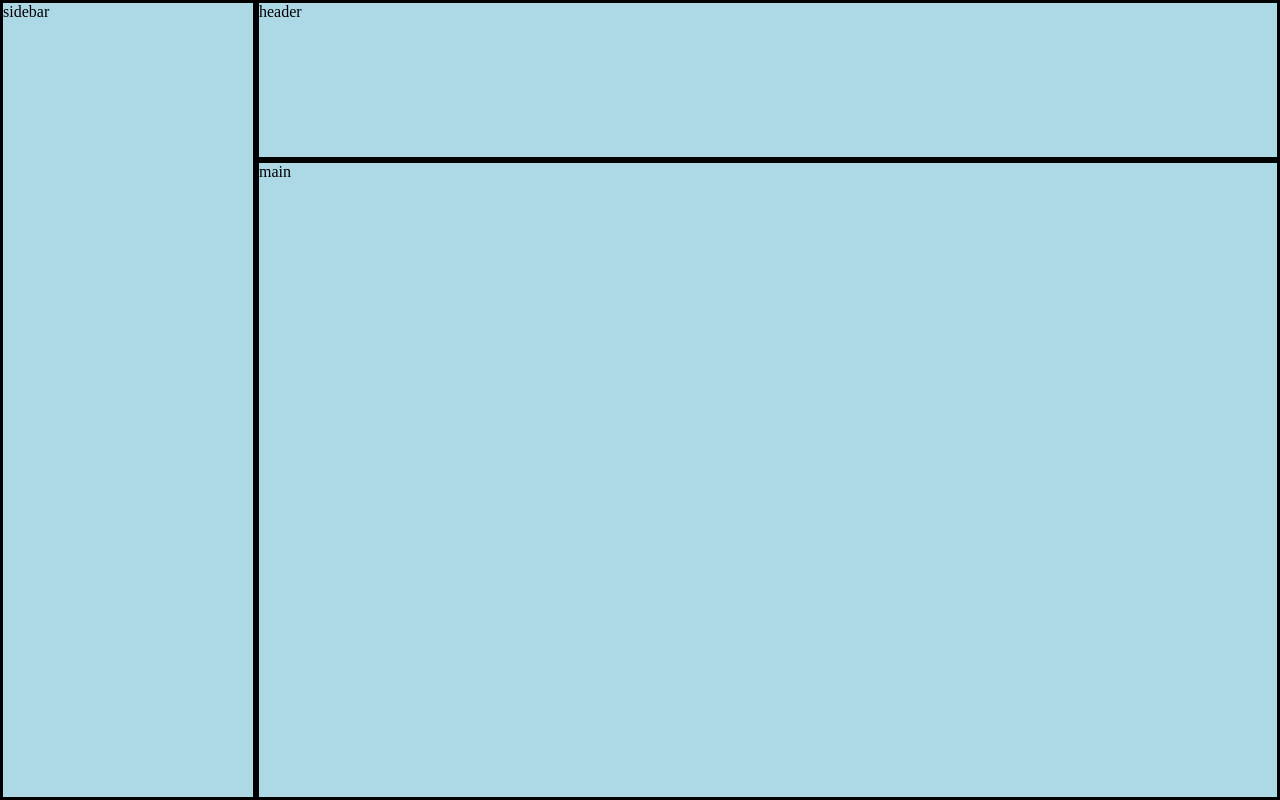
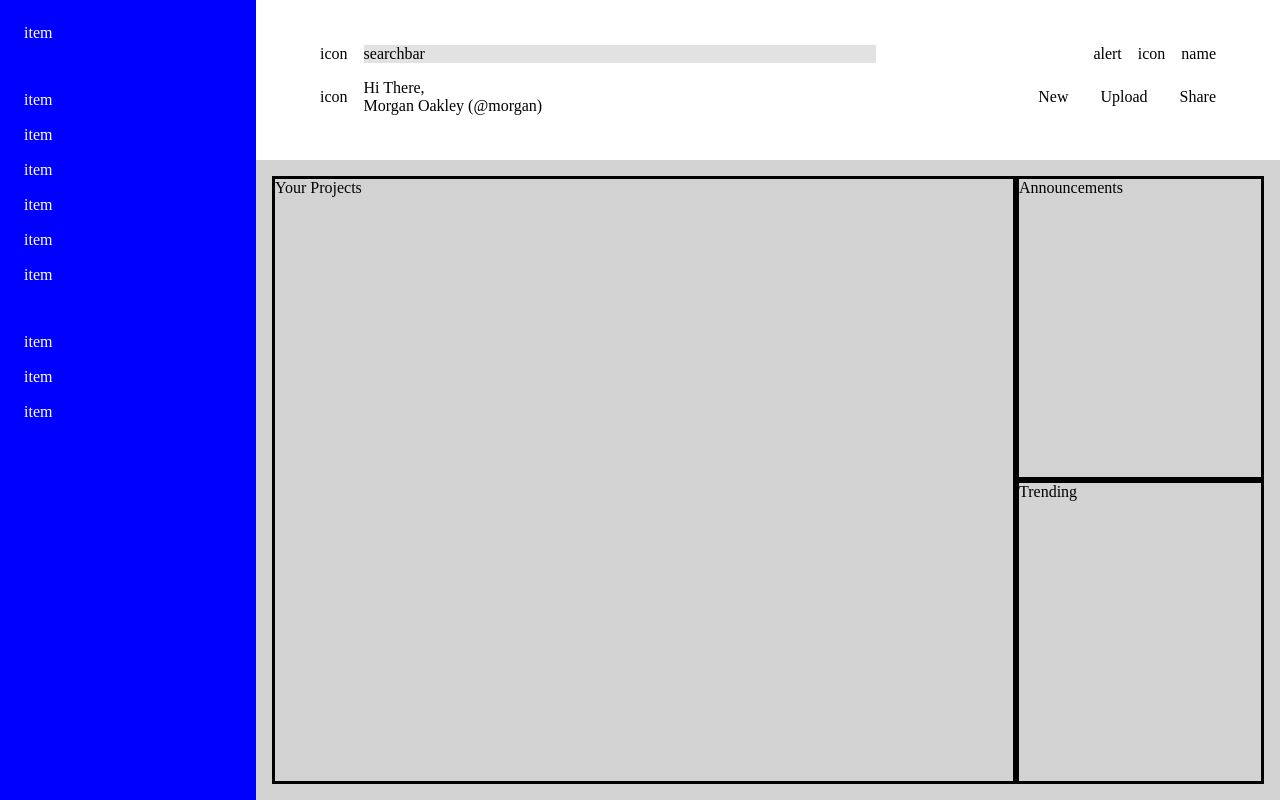
Before and after one commit to JakeWilliams21/Admin-Dashboard, a plain HTML site: page index.html in a window 1280 px wide. Drawn offline with Linux system fonts and the light colour scheme.

Commit message:
Layout for All 3 Sections

```diff
--- a/index.html
+++ b/index.html
@@ -8,8 +8,62 @@
     <title>Document</title>
 </head>
 <body>
-    <div class="sidebar box">sidebar</div>
-    <div class="header box">header</div>
-    <div class="main box">main</div>
+    <div class="sidebar box">
+        <div class="sidebar-item">item</div>
+        <div class="sidebar-item">
+            <div class="navbar-item">item</div>
+            <div class="navbar-item">item</div>
+            <div class="navbar-item">item</div>
+            <div class="navbar-item">item</div>
+            <div class="navbar-item">item</div>
+            <div class="navbar-item">item</div>
+        </div>
+        <div class="sidebar-item">
+            <div class="help-item">item</div>
+            <div class="help-item">item</div>
+            <div class="help-item">item</div>
+        </div>
+    </div>
+    <div class="header box">
+        <div class="top-header">
+            <div class="search">
+                <div class="search-icon">icon</div>
+                <div class="searchbar">searchbar</div>
+            </div>
+            <div class="username">
+                <div class="alert-icon">alert</div>
+                <div class="username-icon">icon</div>
+                <div class="name">name</div>
+            </div>
+        </div>
+        <div class="bottom-header">
+            <div class="user-info">
+                <div class="user-icon">icon</div>
+                <div class="user-greeting">
+                    <div>Hi There,</div>
+                    <div>Morgan Oakley (@morgan)</div>
+                </div>
+            </div>
+            <div class="toolbar">
+                <div class="tool">New</div>
+                <div class="tool">Upload</div>
+                <div class="tool">Share</div>
+            </div>
+        </div>
+    </div>
+    <div class="main box">
+        <div class="projects">
+            <div class="title">Your Projects</div>
+            <div class="project-content"></div>
+        </div>
+        <div class="announcements">
+            <div class="title">Announcements</div>
+            <div class="announcements-content"></div>
+        </div>
+        <div class="trending">
+            <div class="title">Trending</div>
+            <div class="trending-content"></div>
+        </div>
+    </div>
 </body>
 </html>
--- a/style.css
+++ b/style.css
@@ -7,26 +7,132 @@ body {
 
 .box {
     background-color: lightblue;
-    border: solid;
 }
+
+/* Sidebar */
 
 .sidebar {
     grid-column-start: 1;
     grid-column-end: 2;
     grid-row-start: 1;
     grid-row-end: 6;
+    background-color: blue;
+    color: white;
+    display: flex;
+    flex-direction: column;
+    justify-content: start;
+    gap: 32px;
+    padding: 24px;
+
 }
+
+.sidebar-item {
+    display: grid;
+    grid-template: 35px / 1fr;
+    grid-auto-rows: 35px;
+}
+
+
+/* Header */
 
 .header {
     grid-column-start: 2;
     grid-column-end: 6;
     grid-row-start: 1;
     grid-row-end: 2;
+    background-color: white;
+    display: flex;
+    flex-direction: column;
+    justify-content: center;
+    padding: 64px;
+    gap: 16px;
 }
+
+.top-header {
+    display: flex;
+    justify-content: space-between;
+    align-items: center;
+}
+
+.bottom-header {
+    display: flex;
+    justify-content: space-between;
+    align-items: center;
+}
+
+.search {
+    display: flex;
+    gap: 16px;
+}
+
+.searchbar {
+    background-color: rgb(227, 226, 226);
+    width: 40vw;
+}
+
+.username {
+    display: flex;
+    gap: 16px;
+}
+
+.user-info {
+    display: flex;
+    align-items: center;
+    gap: 16px;
+}
+
+.user-greeting {
+
+}
+
+.user-greeting > * {
+   display: flex;
+   flex-direction: column;
+   gap: 4px;
+}
+
+.toolbar {
+    display: flex;
+    gap: 32px;
+}
+
+/* Main */
 
 .main {
     grid-column-start: 2;
     grid-column-end: 6;
     grid-row-start: 2;
     grid-row-end: 6;
+    background-color: lightgray;
+    display: grid;
+    grid-template: repeat(4, 1fr) / repeat(4, 1fr);
+    padding: 16px;
 }
+
+.main > * {
+    border: solid;
+    display: flex;
+    flex-direction: column;
+    gap: 8px;
+}
+
+.projects {
+    grid-column-start: 1;
+    grid-column-end: 4;
+    grid-row-start: 1;
+    grid-row-end: 5;
+}
+
+.announcements {
+    grid-column-start: 4;
+    grid-column-end: 5;
+    grid-row-start: 1;
+    grid-row-end: 3;
+}
+
+.trending {
+    grid-column-start: 4;
+    grid-column-end: 5;
+    grid-row-start: 3;
+    grid-row-end: 5;
+}
```
